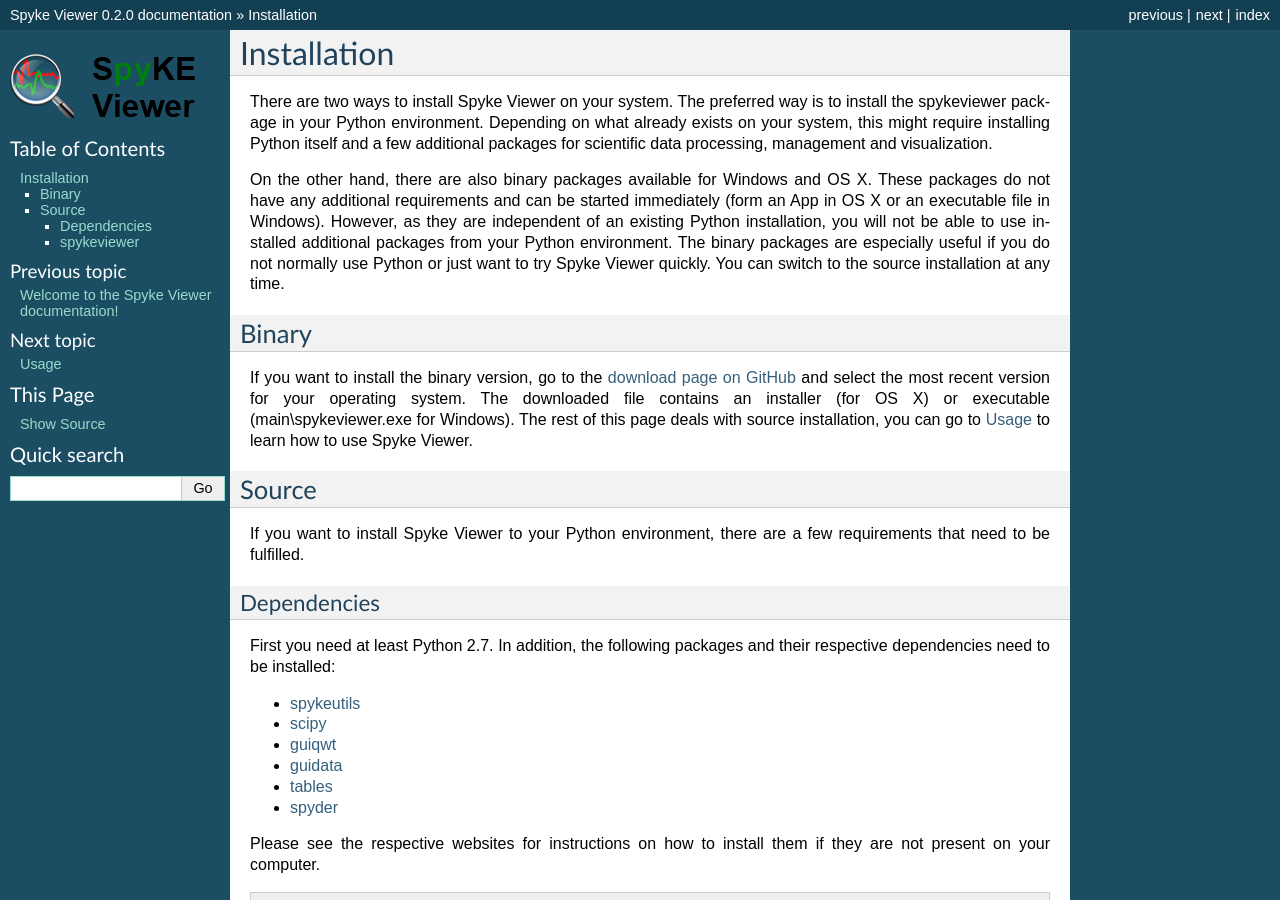
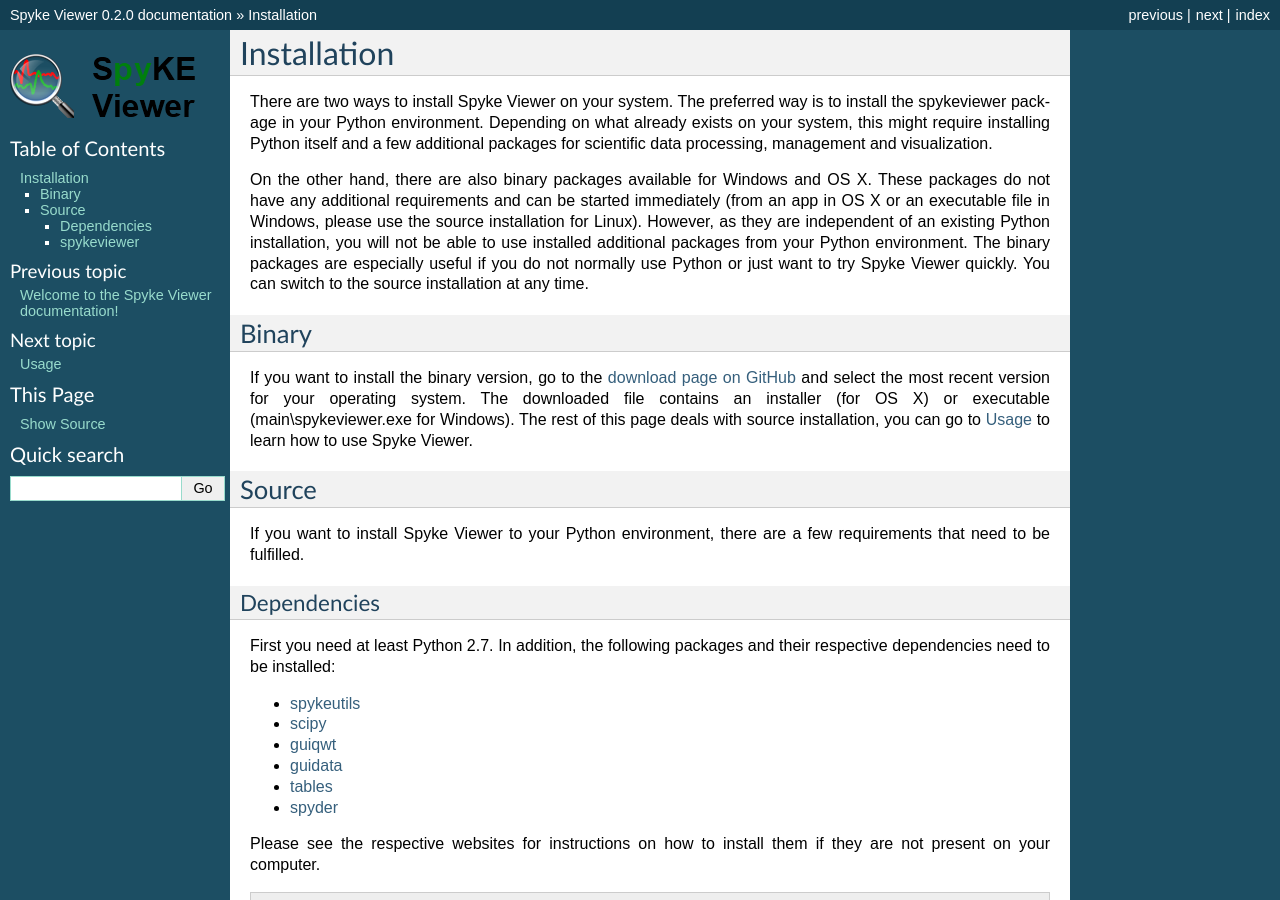
Before and after one commit to rproepp/spykeviewer, a Sphinx documentation site: the page built from doc/source/installation.rst, in a window 1280 px wide and 900 px high. Built offline with Sphinx 7.4.7, drawn with Linux system fonts in a browser that asks for light colours; formulas are drawn with MathJax 3.

Commit message:
Doc typos

```diff
--- a/doc/source/installation.rst
+++ b/doc/source/installation.rst
@@ -8,7 +8,8 @@ management and visualization.
 
 On the other hand, there are also binary packages available for Windows and
 OS X. These packages do not have any additional requirements and can be
-started immediately (form an App in OS X or an executable file in Windows).
+started immediately (from an app in OS X or an executable file in Windows,
+please use the source installation for Linux).
 However, as they are independent of an existing Python installation, you will
 not be able to use installed additional packages from your Python environment.
 The binary packages are especially useful if you do not normally use Python
```
